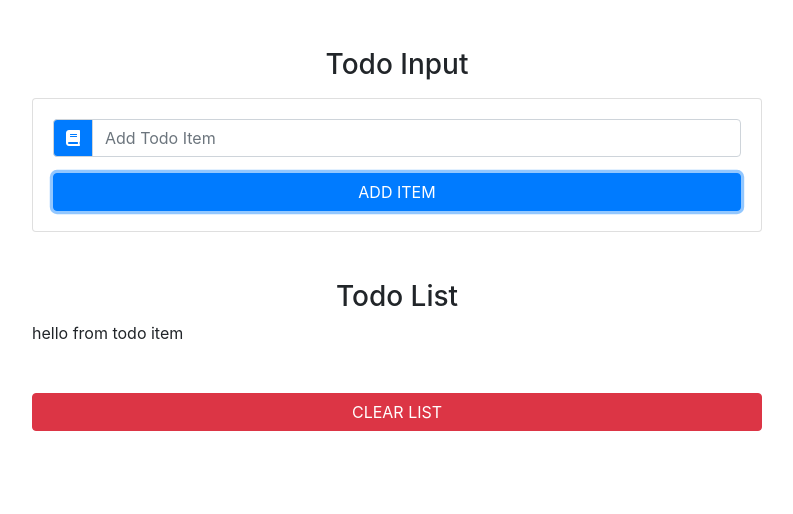
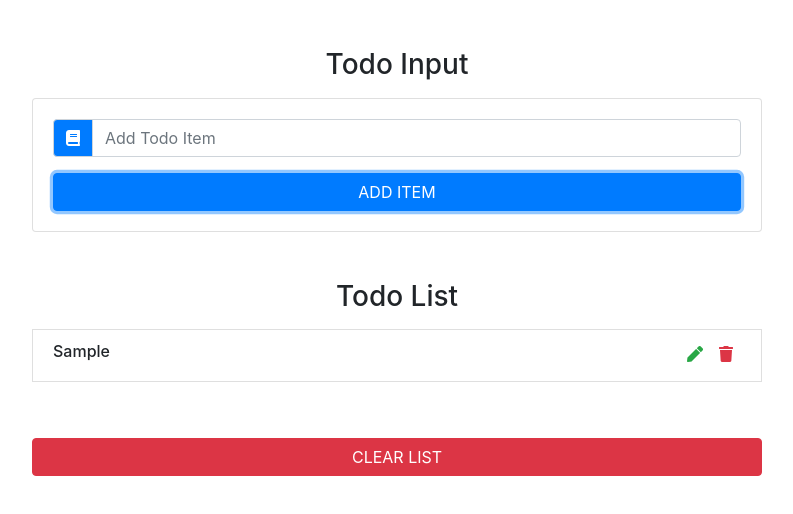
Before and after one commit to js-tut/react-todo-list, a React (Create React App) app: page / in a window 1280 px wide. Both pictures are taken after typing "Sample" into the empty fields and a click on the button "ADD ITEM". Shown: the top 514 px of the page, without its empty margins (243-1036 px from the left). Built offline with nearby package versions, Linux system fonts and the light colour scheme.

Commit message:
TodoItem Component

```diff
--- a/src/App.js
+++ b/src/App.js
@@ -23,21 +23,18 @@
     };
     const updatedItems = [...this.state.items, newItem];
 
-    this.setState(
-      {
-        items: updatedItems,
-        item: "",
-        id: uuid(),
-        editItem: false
-      },
-      () => console.log(this.state)
-    );
+    this.setState({
+      items: updatedItems,
+      item: "",
+      id: uuid(),
+      editItem: false
+    });
   };
   clearList = () => {
     console.log("clear list ");
   };
   handleDelete = id => {
-    console.log(`handle edit ${id}`);
+    console.log(`handle delete ${id}`);
   };
   handleEdit = id => {
     console.log(`edit edit ${id}`);
--- a/src/components/TodoItem.js
+++ b/src/components/TodoItem.js
@@ -2,6 +2,19 @@
 
 export default class TodoItem extends Component {
   render() {
-    return <div>hello from todo item</div>;
+    const { title, handleDelete, handleEdit } = this.props;
+    return (
+      <li className="list-group-item text-capitalize d-flex justify-content-between my-2">
+        <h6>{title}</h6>
+        <div className="todo-icon">
+          <span className="mx-2 text-success" onClick={handleEdit}>
+            <i className="fas fa-pen" />
+          </span>
+          <span className="mx-2 text-danger" onClick={handleDelete}>
+            <i className="fas fa-trash" />
+          </span>
+        </div>
+      </li>
+    );
   }
 }
```
